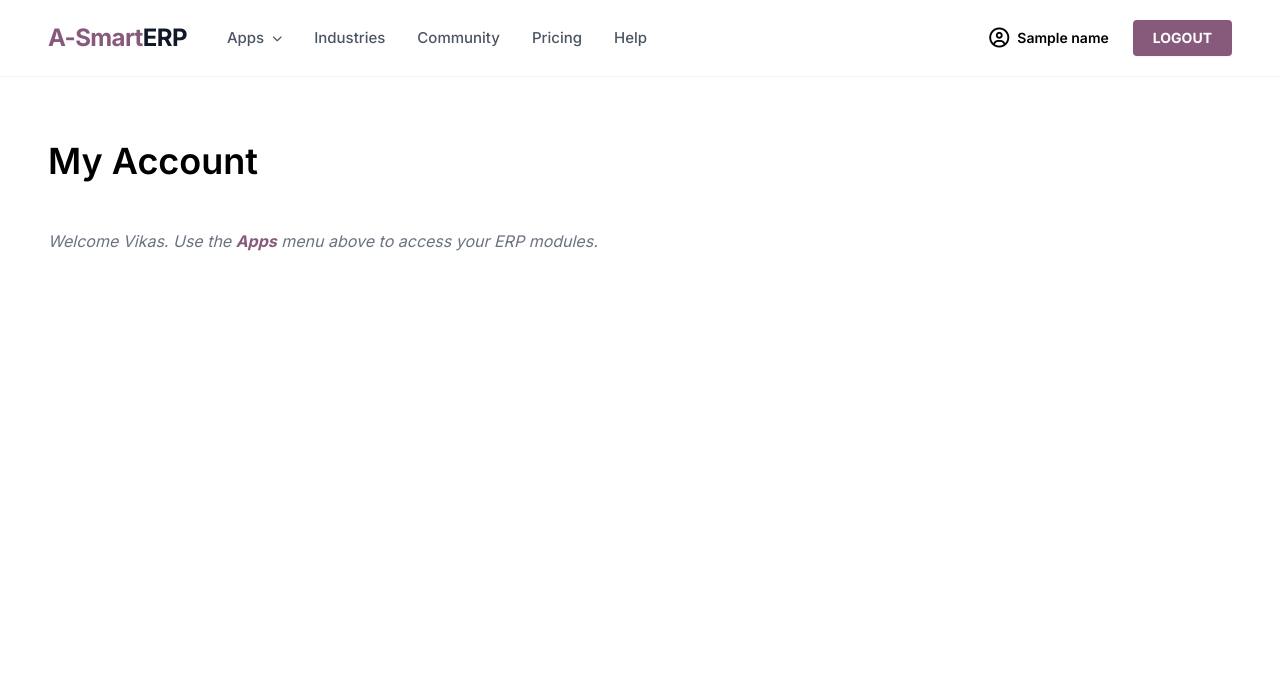
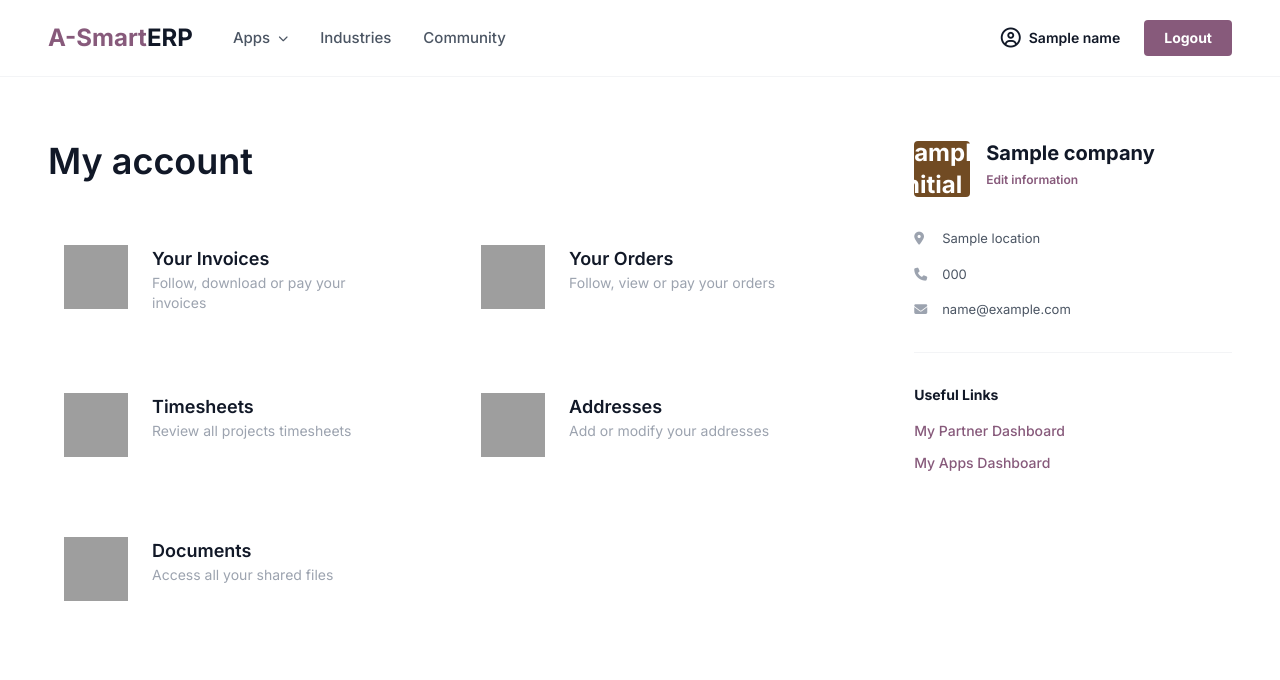
Before and after one commit to careatc1-pixel/A-SmartERP, a Python web app: template templates/dashboard.html in a window 1280 px wide. Shown: the top 680 px of the page. Run offline with Jinja, Linux system fonts and the light colour scheme; the template is opened without the code that fills it: most values are stand-ins (such as "Sample title", 1, 10 or a date in 2020); some libraries are stand-ins or nearby versions; grey boxes are pictures that could not be loaded.

Commit message:
Invoicing-ERP-Reset-Wed 04/15/2026-11:51:37.72

```diff
--- a/templates/dashboard.html
+++ b/templates/dashboard.html
@@ -3,34 +3,33 @@
 <head>
     <meta charset="UTF-8">
     <meta name="viewport" content="width=device-width, initial-scale=1.0">
-    <title>Dashboard | A-SmartERP</title>
+    <title>My Account | A-SmartERP</title>
     <script src="https://cdn.tailwindcss.com"></script>
     <script defer src="https://unpkg.com/alpinejs@3.x.x/dist/cdn.min.js"></script>
     <link rel="stylesheet" href="https://cdnjs.cloudflare.com/ajax/libs/font-awesome/6.5.0/css/all.min.css">
     <style>
         @import url('https://fonts.googleapis.com/css2?family=Inter:wght@300;400;500;600;700&display=swap');
-        body { font-family: 'Inter', sans-serif; background-color: #fff; }
-        .mega-menu { box-shadow: 0 10px 40px rgba(0,0,0,0.1); border-top: 1px solid #eee; }
-        .module-link { color: #4B5563; font-size: 14px; transition: color 0.2s; }
-        .module-link:hover { color: #875A7B; }
-        .category-title { font-size: 15px; font-weight: 700; padding-bottom: 8px; margin-bottom: 12px; }
+        body { font-family: 'Inter', sans-serif; background-color: #fff; color: #111827; }
+        .mega-menu { box-shadow: 0 15px 50px rgba(0,0,0,0.15); border-top: 1px solid #eee; }
+        .module-link { color: #4B5563; font-size: 13px; transition: all 0.2s; }
+        .module-link:hover { color: #875A7B; padding-left: 4px; }
+        .category-title { font-size: 14px; font-weight: 700; padding-bottom: 6px; margin-bottom: 10px; border-bottom: 2px solid transparent; }
+        .icon-box { transition: all 0.2s ease; cursor: pointer; border-radius: 12px; }
+        .icon-box:hover { background-color: #f9fafb; transform: scale(1.02); }
         [x-cloak] { display: none !important; }
     </style>
 </head>
-<body x-data="{ appsMenu: false }">
+<body x-data="{ appsMenu: false, modal: false }">
 
     <nav class="relative z-[100] flex justify-between items-center px-12 py-5 border-b border-gray-100 bg-white">
         <div class="flex items-center gap-10">
-            <h1 class="text-2xl font-bold text-[#875A7B] tracking-tight">A-Smart<span class="text-gray-900">ERP</span></h1>
-
+            <h1 class="text-2xl font-bold text-[#875A7B]">A-Smart<span class="text-gray-900">ERP</span></h1>
             <div class="flex items-center gap-8 text-[15px] font-medium">
-                <button @click="appsMenu = !appsMenu" :class="appsMenu ? 'text-[#875A7B]' : 'text-gray-600'" class="flex items-center gap-1 hover:text-[#875A7B] transition-colors">
+                <button @click="appsMenu = !appsMenu" class="flex items-center gap-1 text-gray-600 hover:text-[#875A7B]">
                     Apps <i class="fa-solid fa-chevron-down text-[10px] ml-1"></i>
                 </button>
                 <a href="#" class="text-gray-600 hover:text-[#875A7B]">Industries</a>
                 <a href="#" class="text-gray-600 hover:text-[#875A7B]">Community</a>
-                <a href="#" class="text-gray-600 hover:text-[#875A7B]">Pricing</a>
-                <a href="#" class="text-gray-600 hover:text-[#875A7B]">Help</a>
             </div>
         </div>
 
@@ -39,94 +38,112 @@
                 <i class="fa-regular fa-circle-user text-xl"></i>
                 <span>{{ name }}</span>
             </div>
-            <a href="/logout" class="bg-[#875A7B] hover:bg-[#6b4762] text-white px-5 py-2 rounded shadow-sm text-sm font-bold transition-all">LOGOUT</a>
+            <a href="/logout" class="bg-[#875A7B] text-white px-5 py-2 rounded text-sm font-bold">Logout</a>
         </div>
 
-        <div x-show="appsMenu"
-             x-transition:enter="transition ease-out duration-200"
-             x-transition:enter-start="opacity-0 -translate-y-2"
-             x-transition:enter-end="opacity-100 translate-y-0"
-             @click.away="appsMenu = false"
-             x-cloak
-             class="mega-menu absolute top-full left-0 w-full bg-white p-12 border-b">
-
-            <div class="max-w-7xl mx-auto grid grid-cols-1 md:grid-cols-3 lg:grid-cols-6 gap-10">
-
+        <div x-show="appsMenu" @click.away="appsMenu = false" x-cloak class="mega-menu absolute top-full left-0 w-full bg-white p-12">
+            <div class="max-w-7xl mx-auto grid grid-cols-2 md:grid-cols-3 lg:grid-cols-6 gap-8">
                 <div>
-                    <h4 class="category-title text-teal-600 border-b-2 border-teal-50">FINANCE</h4>
-                    <div class="flex flex-col gap-3">
+                    <h4 class="category-title text-teal-600 border-teal-100">FINANCE</h4>
+                    <div class="flex flex-col gap-2">
+                        <a href="#" class="module-link font-bold text-[#875A7B]">Invoicing</a>
                         <a href="#" class="module-link">Accounting</a>
-                        <a href="/dashboard" class="module-link font-bold text-[#875A7B]">Invoicing</a>
                         <a href="#" class="module-link">Expenses</a>
-                        <a href="#" class="module-link">Documents</a>
-                        <a href="#" class="module-link">Sign</a>
                     </div>
                 </div>
-
                 <div>
-                    <h4 class="category-title text-rose-500 border-b-2 border-rose-50">SALES</h4>
-                    <div class="flex flex-col gap-3">
-                        <a href="#" class="module-link">CRM</a>
-                        <a href="#" class="module-link">Sales</a>
-                        <a href="#" class="module-link">POS Shop</a>
-                        <a href="#" class="module-link">Subscriptions</a>
-                        <a href="#" class="module-link">Rental</a>
-                    </div>
+                    <h4 class="category-title text-rose-500 border-rose-100">SALES</h4>
+                    <div class="flex flex-col gap-2"><a href="#" class="module-link">CRM</a><a href="#" class="module-link">Sales</a></div>
                 </div>
-
                 <div>
-                    <h4 class="category-title text-sky-600 border-b-2 border-sky-50">WEBSITES</h4>
-                    <div class="flex flex-col gap-3">
-                        <a href="#" class="module-link">Website Builder</a>
-                        <a href="#" class="module-link">eCommerce</a>
-                        <a href="#" class="module-link">Blog</a>
-                        <a href="#" class="module-link">Forum</a>
-                        <a href="#" class="module-link">Live Chat</a>
-                    </div>
+                    <h4 class="category-title text-indigo-600 border-indigo-100">HUMAN RESOURCES</h4>
+                    <div class="flex flex-col gap-2"><a href="#" class="module-link">Employees</a><a href="#" class="module-link">Recruitment</a></div>
                 </div>
-
-                <div>
-                    <h4 class="category-title text-indigo-600 border-b-2 border-indigo-50">HUMAN RESOURCES</h4>
-                    <div class="flex flex-col gap-3">
-                        <a href="#" class="module-link">Employees</a>
-                        <a href="#" class="module-link">Recruitment</a>
-                        <a href="#" class="module-link">Time Off</a>
-                        <a href="#" class="module-link">Appraisals</a>
-                        <a href="#" class="module-link">Referrals</a>
-                    </div>
                 </div>
-
-                <div>
-                    <h4 class="category-title text-orange-500 border-b-2 border-orange-50">MARKETING</h4>
-                    <div class="flex flex-col gap-3">
-                        <a href="#" class="module-link">Social Marketing</a>
-                        <a href="#" class="module-link">Email Marketing</a>
-                        <a href="#" class="module-link">SMS Marketing</a>
-                        <a href="#" class="module-link">Events</a>
-                        <a href="#" class="module-link">Surveys</a>
-                    </div>
-                </div>
-
-                <div>
-                    <h4 class="category-title text-slate-700 border-b-2 border-slate-100">SERVICES</h4>
-                    <div class="flex flex-col gap-3">
-                        <a href="#" class="module-link">Project</a>
-                        <a href="#" class="module-link">Timesheets</a>
-                        <a href="#" class="module-link">Field Service</a>
-                        <a href="#" class="module-link">Helpdesk</a>
-                        <a href="#" class="module-link">Planning</a>
-                    </div>
-                </div>
-
-            </div>
         </div>
     </nav>
 
-    <div class="max-w-7xl mx-auto px-12 py-16">
-        <h2 class="text-4xl font-semibold mb-12">My Account</h2>
-        <p class="text-gray-500 italic">Welcome Vikas. Use the <span class="text-[#875A7B] font-bold">Apps</span> menu above to access your ERP modules.</p>
+    <div class="max-w-7xl mx-auto px-12 py-16 flex flex-col lg:flex-row gap-20">
 
+        <div class="flex-grow">
+            <h2 class="text-4xl font-semibold mb-12">My account</h2>
+
+            <div class="grid grid-cols-1 md:grid-cols-2 gap-x-12 gap-y-12">
+                <div @click="modal = true" class="icon-box p-4 flex gap-6 items-start">
+                    <img src="https://cdn-icons-png.flaticon.com/512/2300/2300010.png" class="w-16 h-16">
+                    <div><h4 class="text-lg font-semibold">Your Invoices</h4><p class="text-gray-400 text-sm">Follow, download or pay your invoices</p></div>
+                </div>
+                <div class="icon-box p-4 flex gap-6 items-start">
+                    <img src="https://cdn-icons-png.flaticon.com/512/3500/3500833.png" class="w-16 h-16">
+                    <div><h4 class="text-lg font-semibold">Your Orders</h4><p class="text-gray-400 text-sm">Follow, view or pay your orders</p></div>
+                </div>
+                <div class="icon-box p-4 flex gap-6 items-start">
+                    <img src="https://cdn-icons-png.flaticon.com/512/3239/3239147.png" class="w-16 h-16">
+                    <div><h4 class="text-lg font-semibold">Timesheets</h4><p class="text-gray-400 text-sm">Review all projects timesheets</p></div>
+                </div>
+                <div class="icon-box p-4 flex gap-6 items-start">
+                    <img src="https://cdn-icons-png.flaticon.com/512/854/854878.png" class="w-16 h-16">
+                    <div><h4 class="text-lg font-semibold">Addresses</h4><p class="text-gray-400 text-sm">Add or modify your addresses</p></div>
+                </div>
+                <div class="icon-box p-4 flex gap-6 items-start">
+                    <img src="https://cdn-icons-png.flaticon.com/512/281/281760.png" class="w-16 h-16">
+                    <div><h4 class="text-lg font-semibold">Documents</h4><p class="text-gray-400 text-sm">Access all your shared files</p></div>
+                </div>
+            </div>
         </div>
+
+        <aside class="w-full lg:w-80 space-y-8">
+            <div class="flex items-start gap-4">
+                <div class="w-14 h-14 bg-[#714B23] text-white rounded flex items-center justify-center text-2xl font-bold">
+                    {{ company.initial }}
+                </div>
+                <div>
+                    <h3 class="font-bold text-xl leading-tight">{{ company.name }}</h3>
+                    <button class="text-xs text-[#875A7B] font-semibold mt-1 hover:underline">Edit information</button>
+                </div>
+            </div>
+
+            <div class="space-y-4 text-[13px] text-gray-600">
+                <p class="flex items-center gap-3"><i class="fa-solid fa-location-dot w-4 text-gray-400"></i> {{ company.location }}</p>
+                <p class="flex items-center gap-3"><i class="fa-solid fa-phone w-4 text-gray-400"></i> {{ company.phone }}</p>
+                <p class="flex items-center gap-3"><i class="fa-solid fa-envelope w-4 text-gray-400"></i> {{ company.email }}</p>
+            </div>
+
+            <div class="pt-8 border-t border-gray-100">
+                <h4 class="font-bold text-sm mb-4">Useful Links</h4>
+                <ul class="space-y-3 text-sm text-[#875A7B] font-medium">
+                    <li><a href="#" class="hover:underline">My Partner Dashboard</a></li>
+                    <li><a href="#" class="hover:underline">My Apps Dashboard</a></li>
+                </ul>
+            </div>
+        </aside>
+    </div>
+
+    <div x-show="modal" x-cloak class="fixed inset-0 z-[200] flex items-center justify-center p-6">
+        <div @click="modal = false" class="absolute inset-0 bg-black/50 backdrop-blur-sm"></div>
+        <div class="relative bg-white w-full max-w-4xl rounded-xl shadow-2xl overflow-hidden">
+            <div class="p-6 border-b flex justify-between items-center bg-gray-50">
+                <h3 class="text-xl font-bold">Invoices Log</h3>
+                <button @click="modal = false" class="text-gray-400 hover:text-black"><i class="fa-solid fa-xmark text-xl"></i></button>
+            </div>
+            <div class="p-8 max-h-[60vh] overflow-y-auto">
+                <table class="w-full text-left">
+                    <thead class="text-gray-400 uppercase text-[10px] tracking-widest border-b">
+                        <tr><th class="pb-4">Invoice #</th><th class="pb-4">Client</th><th class="pb-4 text-right">Amount</th></tr>
+                    </thead>
+                    <tbody class="divide-y">
+                        {% for inv in invoices %}
+                        <tr>
+                            <td class="py-4 font-bold text-[#875A7B]">#{{ inv.invoice_no }}</td>
+                            <td class="py-4">{{ inv.client_name }}</td>
+                            <td class="py-4 text-right font-black italic">₹{{ inv.amount }}</td>
+                        </tr>
+                        {% endfor %}
+                    </tbody>
+                </table>
+            </div>
+        </div>
+    </div>
 
 </body>
 </html>
```
Also changed, not shown: app.py (+14 -84 lines).
